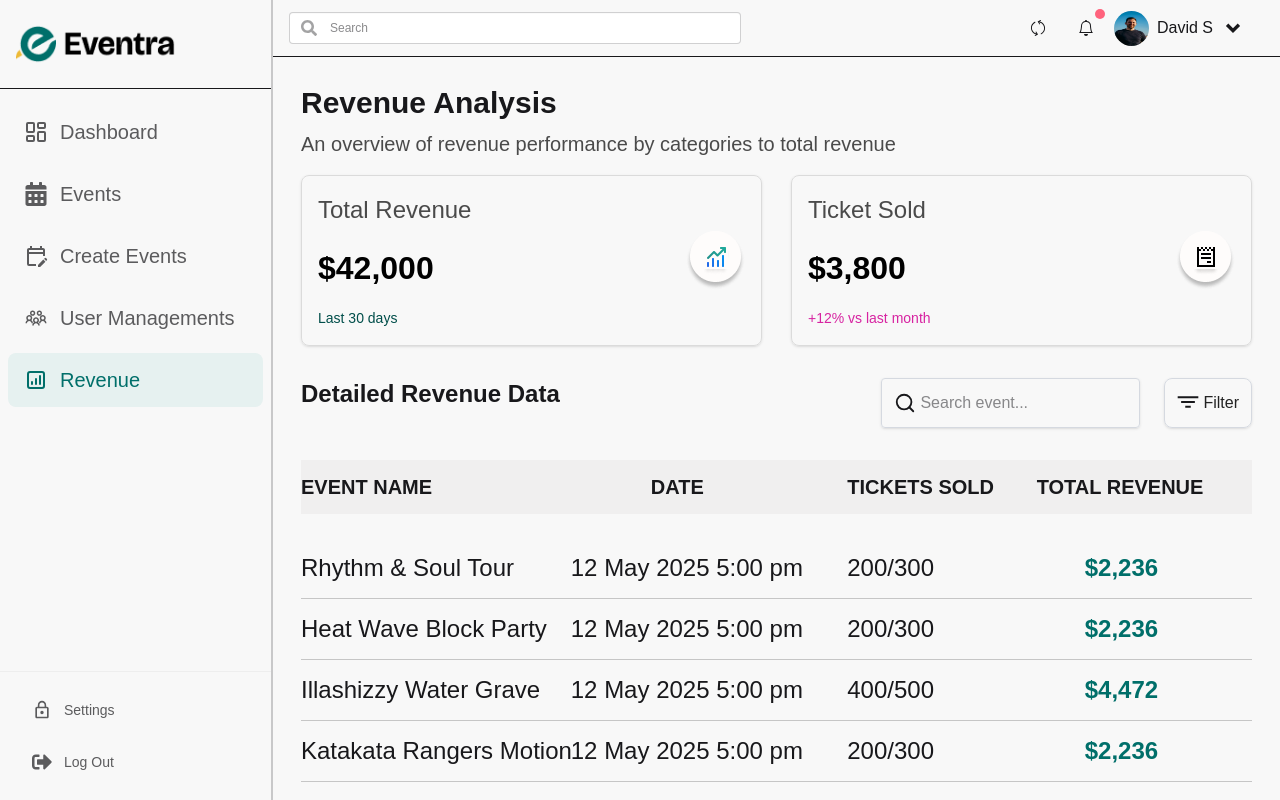
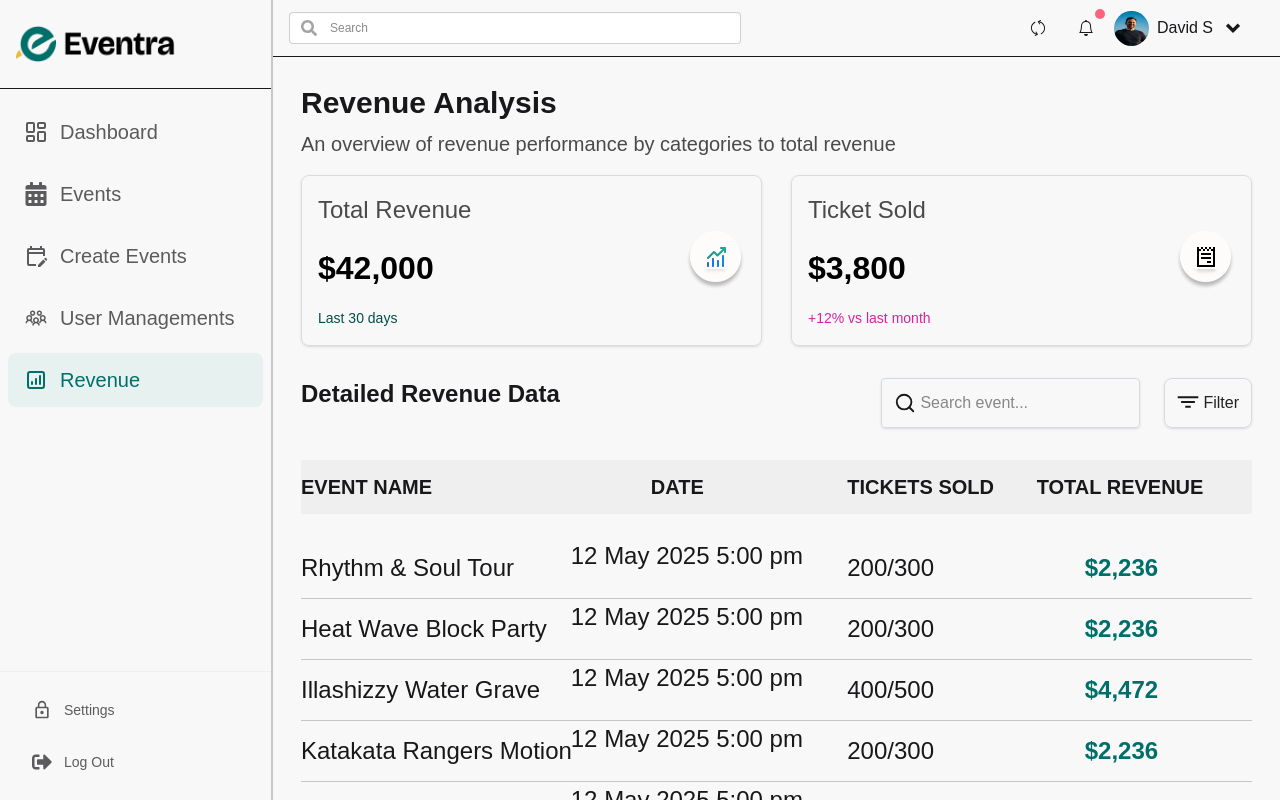
Before and after one commit to Tobak95/Event-Frontend, a React (Vite) app: page /dashboard/admin/revenue in a window 1280 px wide. Built offline with nearby package versions, Linux system fonts and the light colour scheme; no server answers.

Commit message:
Revenue dashboard done

```diff
--- a/package.json
+++ b/package.json
@@ -15,6 +15,7 @@
     "@tanstack/react-table": "^8.21.3",
     "axios": "^1.11.0",
     "lucide-react": "^0.544.0",
+    "motion": "^12.23.24",
     "react": "^19.1.1",
     "react-dom": "^19.1.1",
     "react-hook-form": "^7.62.0",
--- a/src/Pages/admin/revenue/Revenue.jsx
+++ b/src/Pages/admin/revenue/Revenue.jsx
@@ -3,9 +3,27 @@ import Header from "../../../component/common/Header";
 import icon1 from "../../../assets/rev.png";
 import ticket from "../../../assets/tiket.png";
 import { FiSearch } from "react-icons/fi";
-import { IoFilterSharp } from "react-icons/io5";
+import {
+  IoChevronBackOutline,
+  IoChevronForward,
+  IoFilterSharp,
+} from "react-icons/io5";
 import { MdClose } from "react-icons/md";
 import { useState } from "react";
+import { AnimatePresence, motion } from "motion/react";
+
+const parentVariant = {
+  hide: { opacity: 0 },
+  open: {
+    opacity: 1,
+    transition: { staggerChildren: 0.15 },
+  },
+};
+
+const childrenVariant = {
+  hide: { opacity: 0, y: 10 },
+  open: { opacity: 1, y: 0, transition: { ease: "easeIn", duration: 0.3 } },
+};
 
 const revenueAnalytics = [
   {
@@ -71,9 +89,15 @@ const HeadAnalytics = () => {
   ];
 
   return (
-    <div className="flex items-center justify-between gap-[29px] mt-4">
+    <motion.div
+      variants={parentVariant}
+      initial="hide"
+      animate="open"
+      className="flex items-center justify-between gap-[29px] mt-4"
+    >
       {data.map((item) => (
-        <div
+        <motion.div
+          variants={childrenVariant}
           className="border border-[#DBDBDB] rounded-[8px] p-4  w-full shadow"
           key={item.h1}
         >
@@ -90,19 +114,29 @@ const HeadAnalytics = () => {
 
             <img src={item.icon} alt="" />
           </div>
-        </div>
+        </motion.div>
       ))}
-    </div>
+    </motion.div>
   );
 };
 
 const Modal = ({ setShowModal }) => {
   return (
-    <div
+    <motion.div
+      initial={{ opacity: 0 }}
+      animate={{ opacity: 1 }}
+      exit={{ opacity: 0 }}
+      transition={{ duration: 0.3 }}
       className="absolute h-[980px] inset-0 bg-black/30 backdrop-blur-xs flex items-center justify-center"
       onClick={setShowModal}
     >
-      <div className="relative w-full">
+      <motion.div
+        initial={{ opacity: 0, y: 10 }}
+        animate={{ opacity: 1, y: 0 }}
+        exit={{ opacity: 0, y: 10 }}
+        transition={{ ease: "easeInOut", duration: 0.3 }}
+        className="relative w-full"
+      >
         <div
           className="w-[350px] rounded-[14.71px] bg-white  absolute right-10 -top-30 py-6"
           onClick={(e) => e.stopPropagation()}
@@ -127,13 +161,14 @@ const Modal = ({ setShowModal }) => {
             <p>Lowest Revenue</p>
           </div>
         </div>
-      </div>
-    </div>
+      </motion.div>
+    </motion.div>
   );
 };
 
 const Revenue = () => {
   const [showModal, setShowModal] = useState(false);
+
   return (
     <div className="flex h-screen bg-base-200">
       <SideBar />
@@ -174,12 +209,19 @@ const Revenue = () => {
                   </div>
                 </div>
               </div>
+              <AnimatePresence>
                 {showModal && (
                   <Modal setShowModal={() => setShowModal((prev) => !prev)} />
                 )}
+              </AnimatePresence>
             </div>
 
-            <table className="w-full border-collapse mt-8 text-left">
+            <motion.table
+              className="w-full border-collapse mt-8 text-left"
+              variants={parentVariant}
+              initial="hide"
+              animate="open"
+            >
               <thead>
                 <tr className="bg-[#f0efef]">
                   {["EVENT NAME", "DATE", "TICKETS SOLD", "TOTAL REVENUE"].map(
@@ -191,28 +233,56 @@ const Revenue = () => {
                   )}
                 </tr>
               </thead>
-              <div className="my-6"/>
-              <tbody>
+
+              <div className="my-6" />
+
+              <motion.tbody variants={parentVariant}>
                 {revenueAnalytics.map((item) => (
-                  <tr
+                  <motion.tr
                     key={item.event}
-                    className="border-b border-[#000000]/20 hover:bg-[#F9FAFB] transition-colors text-[24px] "
+                    variants={childrenVariant}
+                    className="border-b border-[#000000]/20 hover:bg-[#F9FAFB] transition-colors text-[24px]"
                   >
-                    <td className="py-3 ">{item.event}</td>
-                    {/* <td className="py-3">{item.date}</td> */}
+                    <td className="py-3">{item.event}</td>
                     <div className="-ml-20">
                       <td>{item.date}</td>
                     </div>
-                    <td className="py-3 ">{item.SoldTicket}</td>
-                    <div className="ml-12">
-                      <td className="py-3 text-[#006F6A] font-bold">
+                    <td className="py-3">{item.SoldTicket}</td>
+                    <td className="py-3 text-[#006F6A] font-bold pl-12">
                       {item.price}
                     </td>
+                  </motion.tr>
+                ))}
+              </motion.tbody>
+            </motion.table>
+
+            <div className="divider mt-10" />
+
+            <div className="flex justify-between items-center -mt-4">
+              <div className="flex items-center gap-14">
+                <p>Showing</p>
+                <p>1 / 10</p>
               </div>
-                  </tr>
+              <div className="flex items-center gap-2">
+                <div className="border border-[#DBDBDB] rounded-full p-2 cursor-pointer">
+                  <IoChevronBackOutline size={26} />
+                </div>
+                <div className="space-x-2">
+                  {[1, 2, 3].map((item) => (
+                    <button
+                      className={`border ${
+                        item === 1 ? "border-[#FFCF00]" : "border-gray-300"
+                      } rounded-full py-1 px-2`}
+                    >
+                      {item}
+                    </button>
                   ))}
-              </tbody>
-            </table>
+                </div>
+                <div className="border border-[#DBDBDB] rounded-full p-2 cursor-pointer">
+                  <IoChevronForward size={26} />
+                </div>
+              </div>
+            </div>
           </section>
         </div>
       </div>
```
Also changed, not shown: 1 other file (tests, documents, lock files or other folders). Lines whose indentation alone changed are shown as unchanged.
